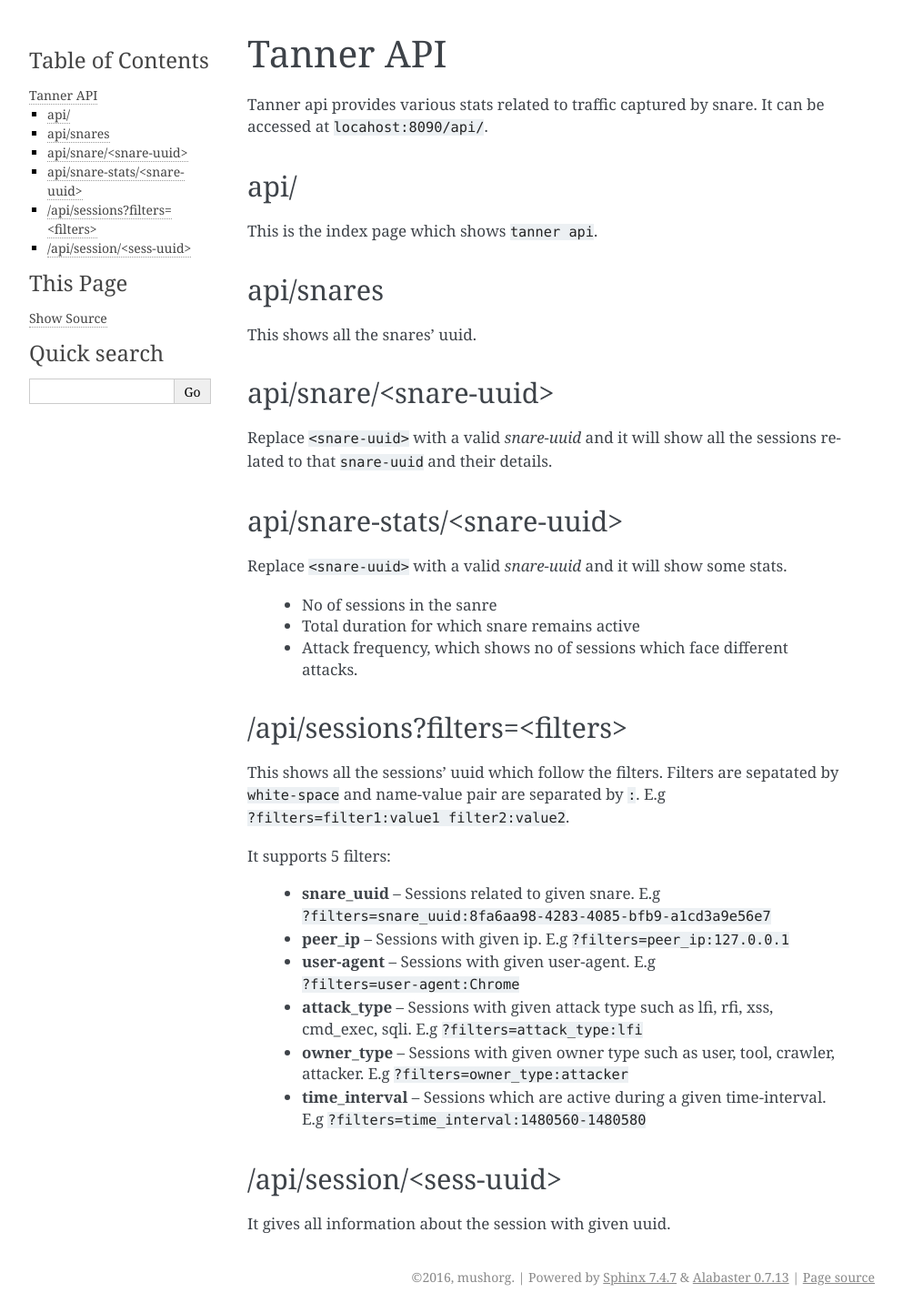
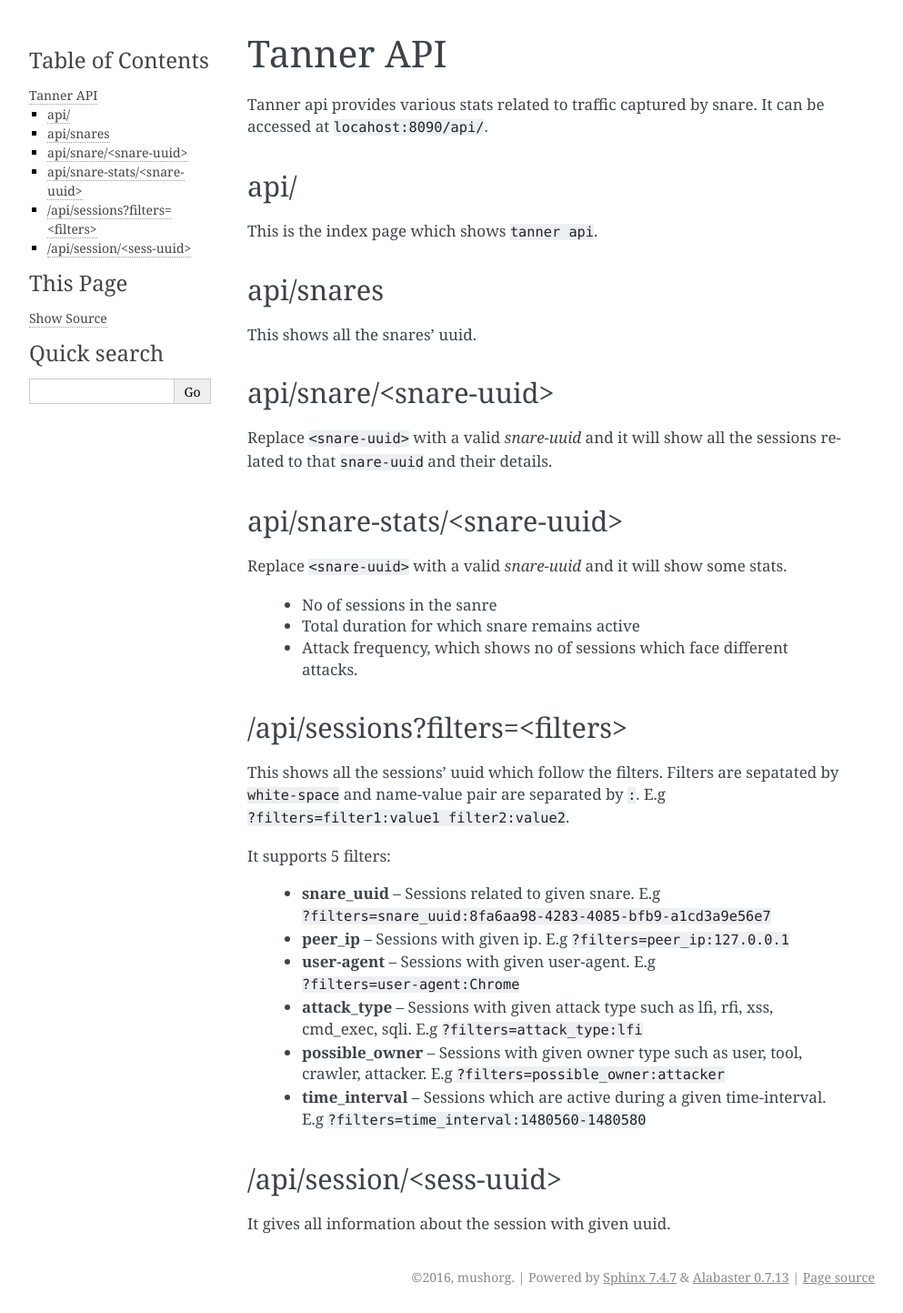
Before and after one commit to mushorg/tanner, a Sphinx documentation site: the page built from docs/source/api.rst, in a window 1280 px wide. Shown: the whole page at 91% size, without its empty margins (148-1141 px from the left). Built offline with Sphinx 7.4.7, drawn with Linux system fonts in a browser that asks for light colours.

Commit message:
update docs

```diff
--- a/docs/source/api.rst
+++ b/docs/source/api.rst
@@ -33,7 +33,7 @@ It supports 5 filters:
 	* **peer_ip** -- Sessions with given ip. E.g ``?filters=peer_ip:127.0.0.1``
 	* **user-agent** -- Sessions with given user-agent. E.g ``?filters=user-agent:Chrome``
 	* **attack_type** -- Sessions with given attack type such as lfi, rfi, xss, cmd_exec, sqli. E.g ``?filters=attack_type:lfi``
-	* **owner_type** -- Sessions with given owner type such as user, tool, crawler, attacker. E.g ``?filters=owner_type:attacker``
+	* **possible_owner** -- Sessions with given owner type such as user, tool, crawler, attacker. E.g ``?filters=possible_owner:attacker``
 	* **time_interval** -- Sessions which are active during a given time-interval. E.g ``?filters=time_interval:1480560-1480580``
 
 /api/session/<sess-uuid>
```
